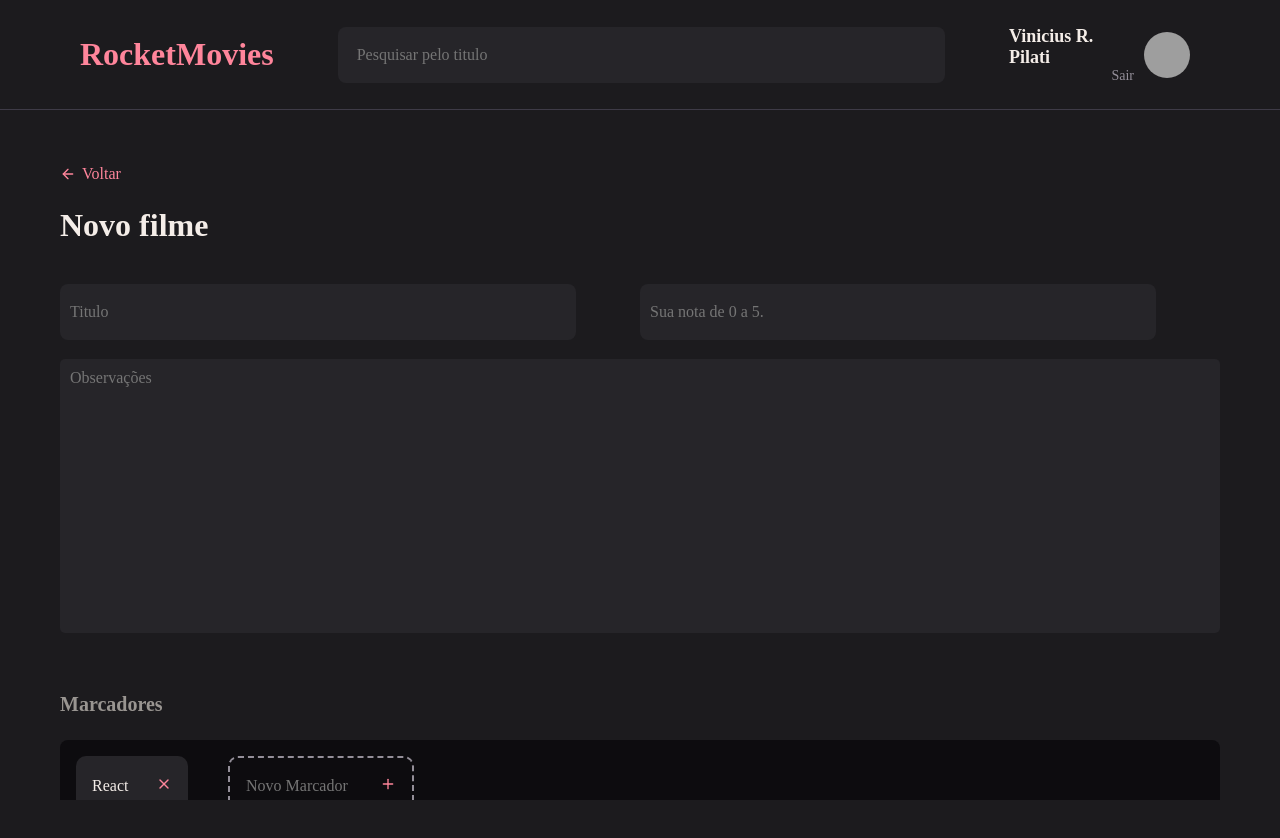
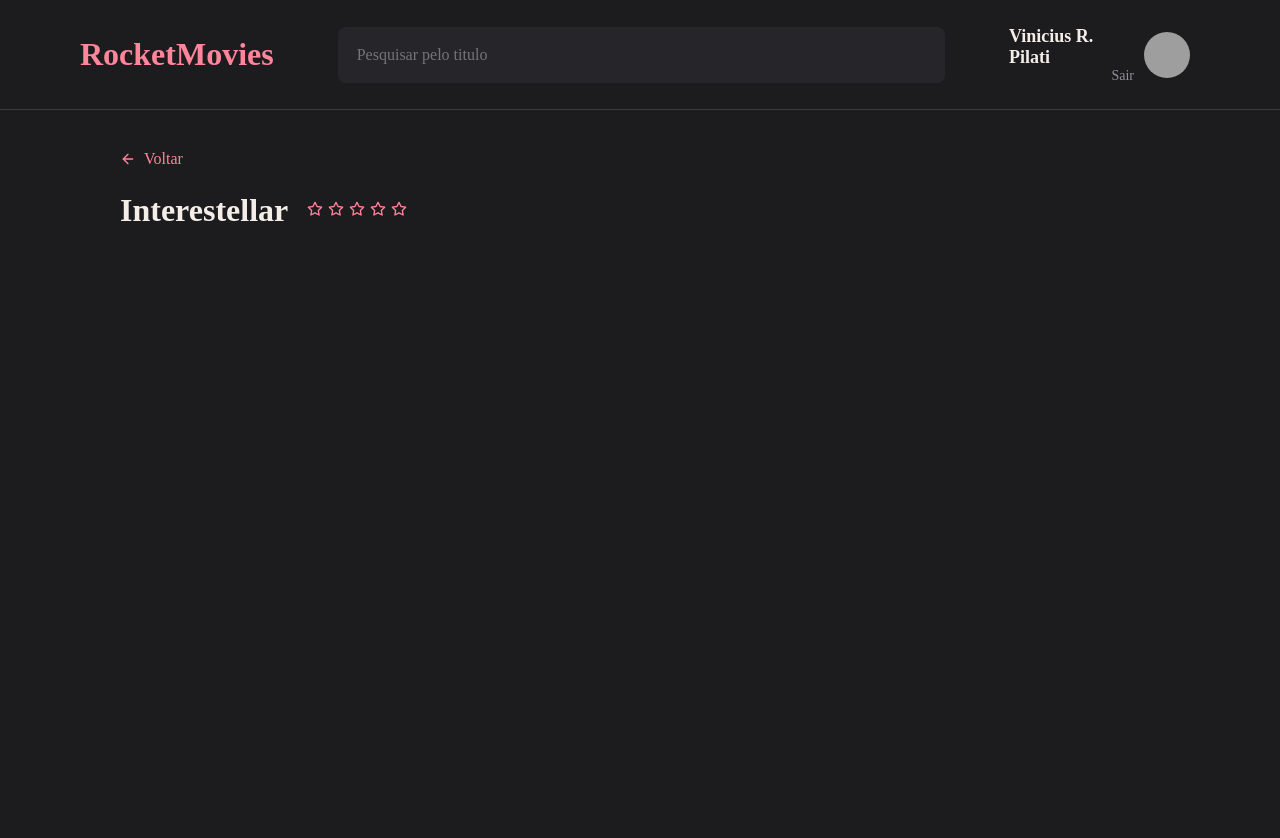
Before and after one commit to ViniciusPilati33333/Stage09-desafioRocketMovies, a React app in the folder rocketmovies/: page / in a window 1280 px wide. Shown: the top 838 px of the page. Before the commit the page ends 800 px from the top, so only its background shows below. Built offline with nearby package versions, Linux system fonts and the light colour scheme; grey boxes are pictures that could not be loaded; the HTML template or start-up script is replaced by a standard one.

Commit message:
making MoviePreview page

```diff
--- a/rocketmovies/src/components/Stars/styles.js
+++ b/rocketmovies/src/components/Stars/styles.js
@@ -3,5 +3,6 @@ import styled from "styled-components";
 export const Container = styled.span`
   > svg {
     color: ${({ theme }) => theme.COLORS.PINK};
+    margin-right: 5px;
   }
 `;
--- a/rocketmovies/src/main.jsx
+++ b/rocketmovies/src/main.jsx
@@ -3,7 +3,7 @@ import ReactDOM from 'react-dom/client';
 import { ThemeProvider } from 'styled-components';
 import theme from "./styles/theme";
 import GlobalStyles from './styles/global';
-import { NewMovie } from './pages/NewMovie';
+import { MoviePreview } from './pages/MoviePreview';
 
 
 
@@ -11,7 +11,7 @@ ReactDOM.createRoot(document.getElementById('root')).render(
   <React.StrictMode>
     <ThemeProvider theme={theme}>
       <GlobalStyles />
-      <NewMovie />
+      <MoviePreview />
     </ThemeProvider>
   </React.StrictMode>,
 )
--- /dev/null
+++ b/rocketmovies/src/pages/MoviePreview/index.jsx
@@ -0,0 +1,27 @@
+import { Container } from './style';
+import { Header } from "../../components/Header";
+import {ButtonText} from '../../components/ButtonText';
+import { FiArrowLeft } from 'react-icons/fi';
+import { Stars } from '../../components/Stars';
+
+export function MoviePreview(){
+    return(
+        <Container>
+            <Header />
+            <main>
+                <div>
+                   <FiArrowLeft />
+                   <ButtonText title='Voltar'></ButtonText>
+                </div>
+
+                <div className="title">
+                <h1>Interestellar</h1>
+                <Stars />
+                </div>
+
+            </main>
+
+
+        </Container>
+    )
+}
--- /dev/null
+++ b/rocketmovies/src/pages/MoviePreview/style.js
@@ -0,0 +1,26 @@
+import styled from 'styled-components';
+
+export const Container = styled.div`
+  > main {
+    width: 100%;
+    height: 100vh;
+    padding: 40px 120px;
+
+    div {
+      display: flex;
+      align-items: center;
+      gap: 8px;
+
+      svg {
+        color: ${({ theme }) => theme.COLORS.PINK};
+      }
+    }
+
+    .title {
+      margin-top: 24px;
+      display: flex;
+      align-items: center;
+      gap: 19px;
+    }
+  }
+`;
```
